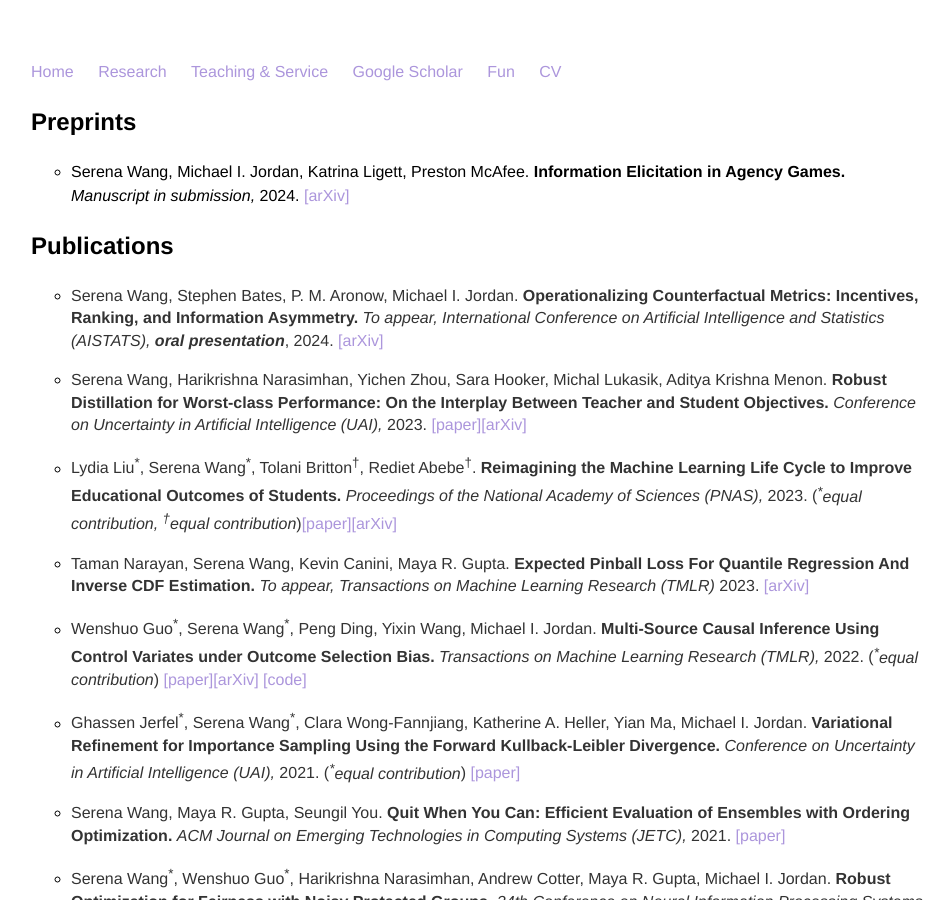
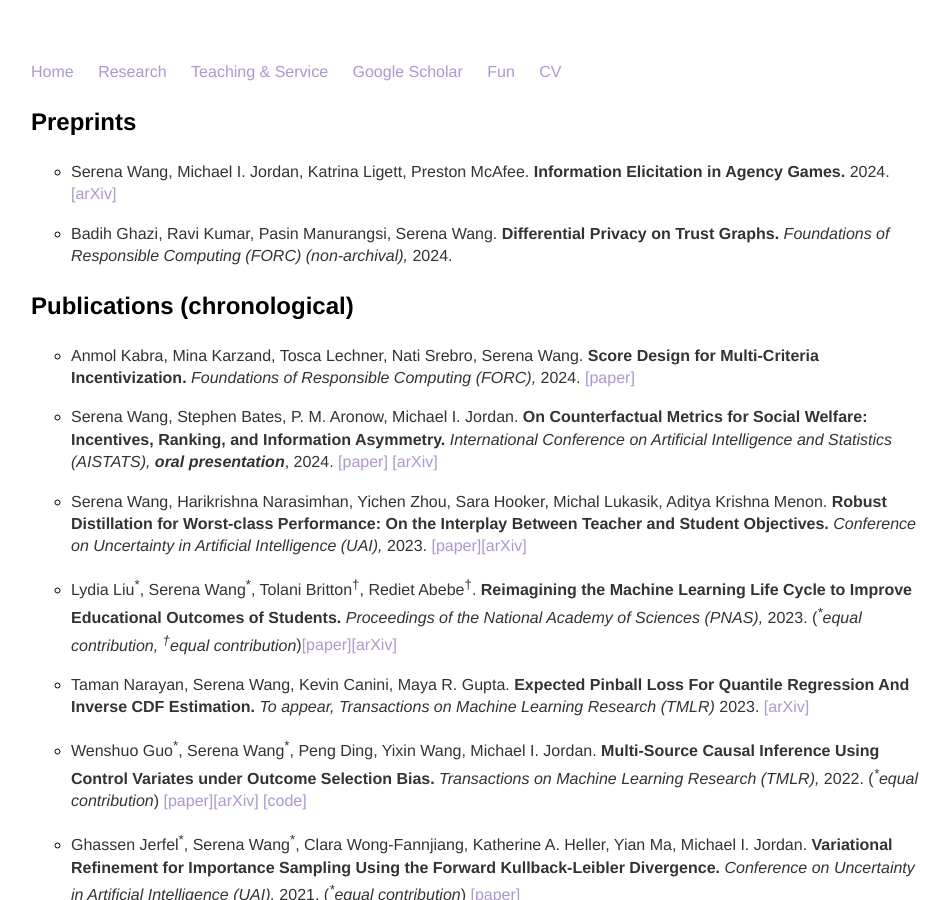
Before and after one commit to serenalwang/serenalwang.github.io, a Jekyll site: the page built from research.md, in a window 1280 px wide and 900 px high. Shown: the whole window, without its empty margins (161-1111 px from the left). Built offline with Jekyll 4.4.1, drawn with Linux system fonts in a browser that asks for light colours; some of the changed text lies outside the part shown.

Commit message:
edited bio

```diff
--- a/research.md
+++ b/research.md
@@ -4,11 +4,18 @@ title: Research
 ---
 ### Preprints
 * Serena Wang, Michael I. Jordan, Katrina Ligett, Preston McAfee.
-**Information Elicitation in Agency Games.** *Manuscript in submission,* 2024. [[arXiv]](https://arxiv.org/abs/2402.14005)
+**Information Elicitation in Agency Games.** 2024. [[arXiv]](https://arxiv.org/abs/2402.14005)
 
-### Publications
+* Badih Ghazi, Ravi Kumar, Pasin Manurangsi, Serena Wang.
+**Differential Privacy on Trust Graphs.** *Foundations of Responsible Computing (FORC) (non-archival),* 2024.
+
+
+### Publications (chronological)
+* Anmol Kabra, Mina Karzand, Tosca Lechner, Nati Srebro, Serena Wang.
+**Score Design for Multi-Criteria Incentivization.** *Foundations of Responsible Computing (FORC),* 2024. [[paper]](https://drops.dagstuhl.de/entities/document/10.4230/LIPIcs.FORC.2024.8)
+
 * Serena Wang, Stephen Bates, P. M. Aronow, Michael I. Jordan.
-**Operationalizing Counterfactual Metrics: Incentives, Ranking, and Information Asymmetry.** *To appear, International Conference on Artificial Intelligence and Statistics (AISTATS), **oral presentation***, 2024. [[arXiv]](https://arxiv.org/abs/2305.14595)
+**On Counterfactual Metrics for Social Welfare: Incentives, Ranking, and Information Asymmetry.** *International Conference on Artificial Intelligence and Statistics (AISTATS), **oral presentation***, 2024. [[paper]](https://proceedings.mlr.press/v238/wang24b/wang24b.pdf) [[arXiv]](https://arxiv.org/abs/2305.14595)
 
 * Serena Wang, Harikrishna Narasimhan, Yichen Zhou, Sara Hooker, Michal Lukasik, Aditya Krishna Menon.
 **Robust Distillation for Worst-class Performance: On the Interplay Between Teacher and Student Objectives.** *Conference on Uncertainty in Artificial Intelligence (UAI),* 2023. [[paper]](https://proceedings.mlr.press/v216/wang23e.html)[[arXiv]](https://arxiv.org/abs/2206.06479)
@@ -58,6 +65,8 @@ title: Research
 * Serena Wang. **Predicting the Performance of Automatically Scalable Computation (ASC).** *Harvard University Undergraduate Thesis,* 2016. [[paper]](https://dash.harvard.edu/handle/1/38811450)
 
 ### Talks
+* UBC Centre for Artificial Intelligence Decision-making and Action (CAIDA). *Operationalizing Counterfactual Metrics: Incentives, Ranking, and Information Asymmetry*, November 30, 2023 [[video]](https://www.youtube.com/watch?v=XLgxRtTkB2U&ab_channel=UBCCAIDA)
+
 * Penn State Center for Socially Responsible AI Young Achievers Symposium. *Bridging Gaps Between Metrics and Goals to Improve Societal Impacts of ML*, April 20, 2023 [[link]](https://csrai.psu.edu/initiatives/young-achievers)
 
 * Simons Institute, AI and Humanity Summer Cluster Talk. *Reimagining the Machine Learning Life Cycle in Education*, July 15, 2022 [[link]](https://simons.berkeley.edu/talks/tbd-454)
```
Also changed, not shown: index.md (+3 -5 lines).
